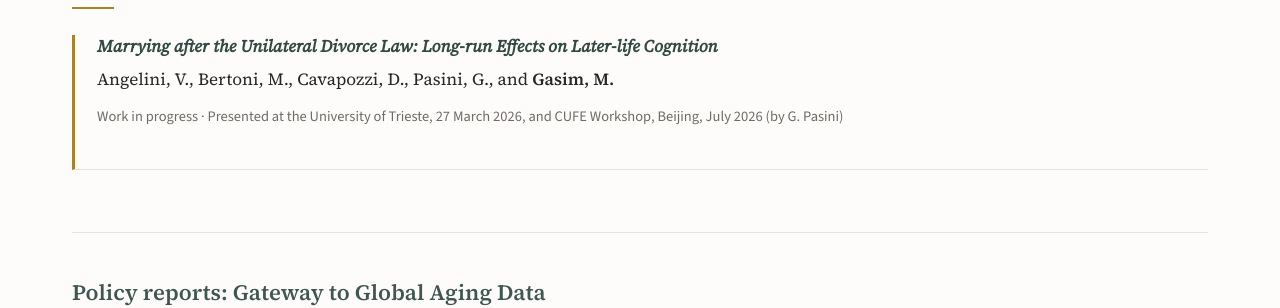
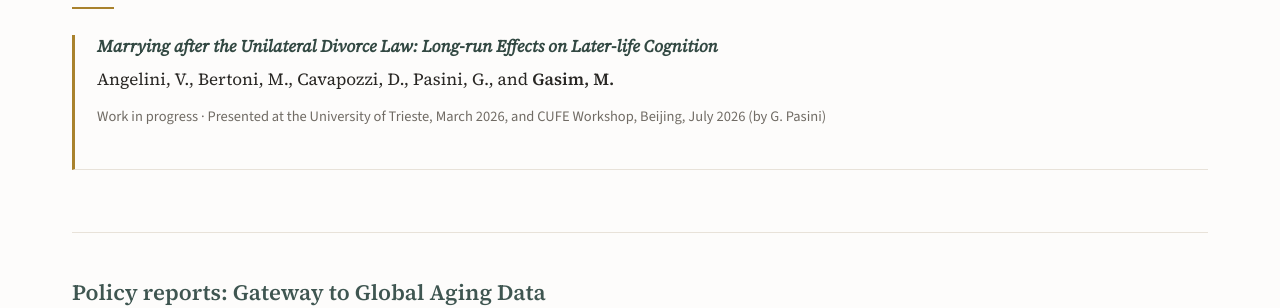
Before and after one commit to mahagasim/mahagasim.github.io, a Jekyll site: the page built from research.md, in a window 1280 px wide and 900 px high, scrolled down 1008 px. Shown: the part 154-462 px from the top of the window. Built offline with Jekyll 4.4.1, drawn with Linux system fonts in a browser that asks for light colours.

Commit message:
Simplify Trieste presentation date

```diff
--- a/research.md
+++ b/research.md
@@ -34,7 +34,7 @@ description: Research experience, work in progress, and Gateway to Global Aging
 <div class="entry feature-entry paper-entry">
   <h3><em>Marrying after the Unilateral Divorce Law: Long-run Effects on Later-life Cognition</em></h3>
   <p>Angelini, V., Bertoni, M., Cavapozzi, D., Pasini, G., and <strong>Gasim, M.</strong></p>
-  <p class="entry-meta">Work in progress · Presented at the University of Trieste, 27 March 2026, and CUFE Workshop, Beijing, July 2026 (by G. Pasini)</p>
+  <p class="entry-meta">Work in progress · Presented at the University of Trieste, March 2026, and CUFE Workshop, Beijing, July 2026 (by G. Pasini)</p>
 </div>
 
 ## Policy reports: Gateway to Global Aging Data
```
